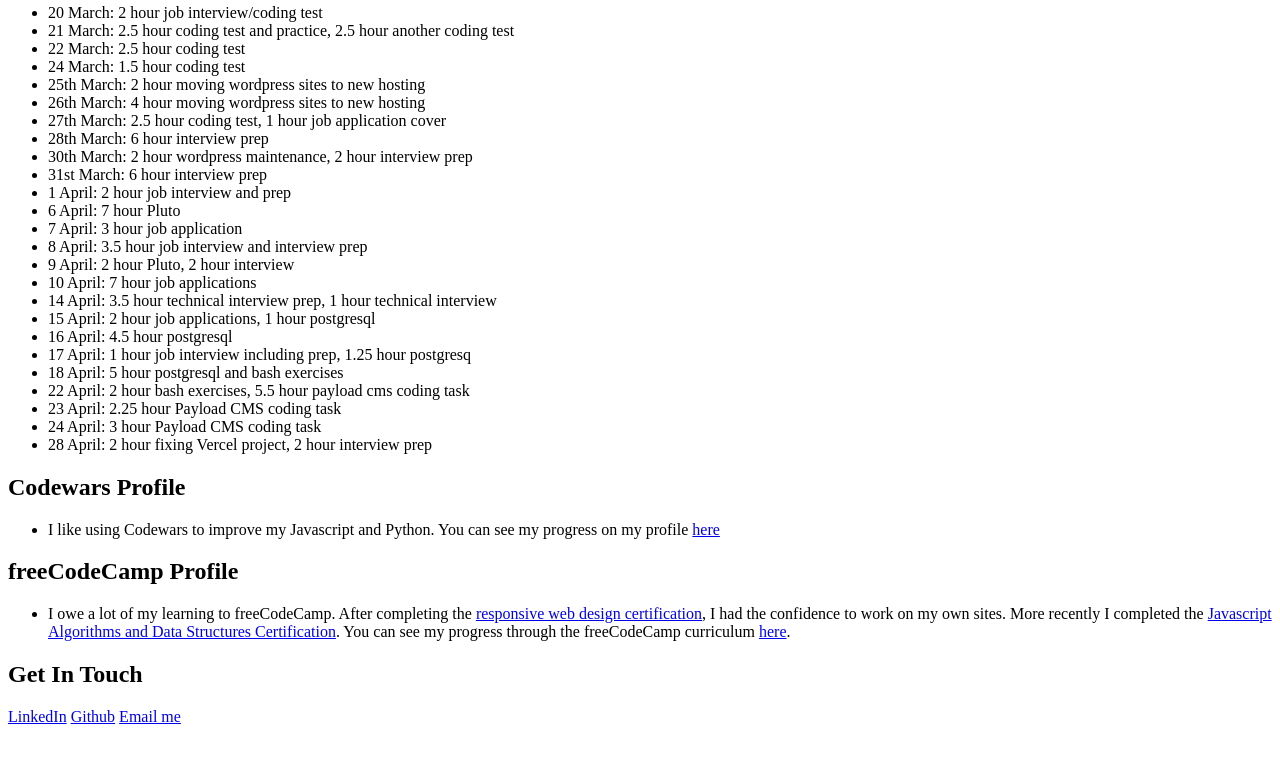
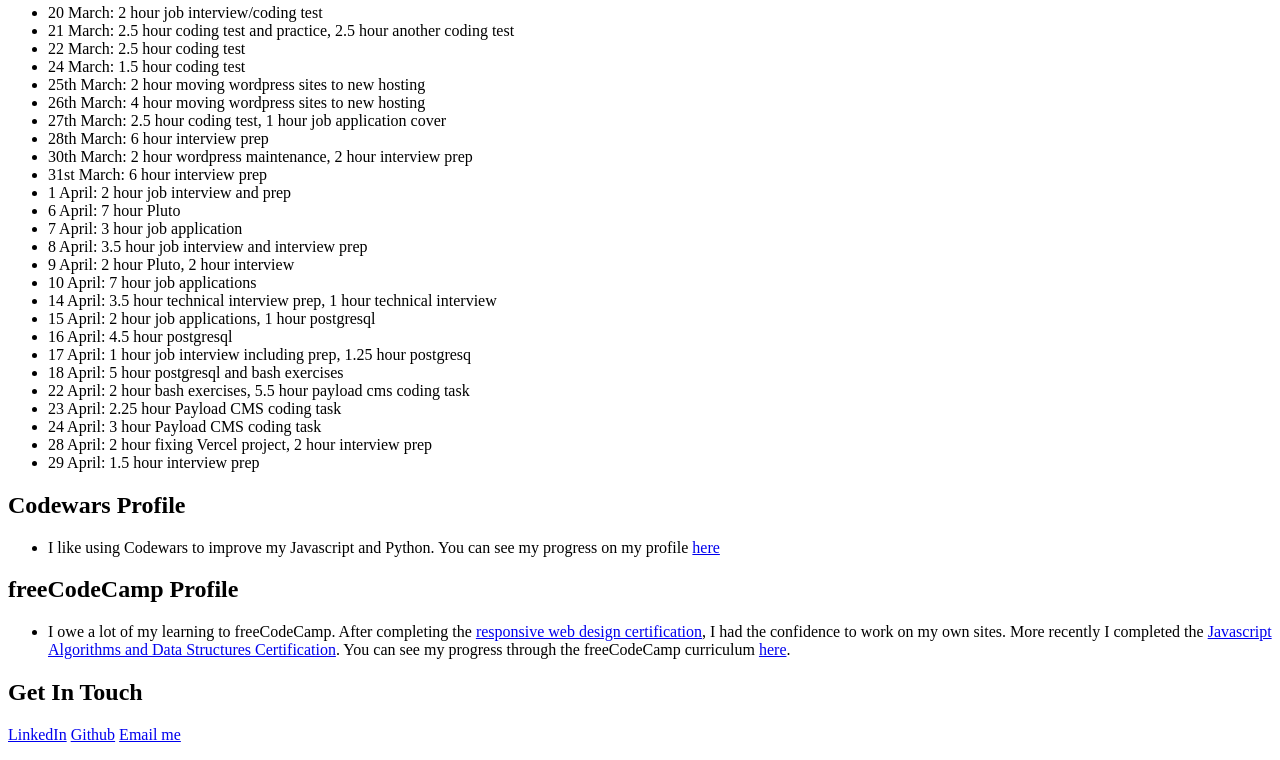
Before and after one commit to jackkershaw/my-coding-progress, an Eleventy site: page src/progress.md in a window 1280 px wide. Shown: the part 7703-8463 px from the top of the page. Built offline with nearby package versions, Linux system fonts and the light colour scheme; Eleventy itself is replaced by a stand-in of ours; files that its build step writes are made by us from their sources.

Commit message:
edit progress doc

```diff
--- a/src/progress.md
+++ b/src/progress.md
@@ -440,6 +440,7 @@
 - 23 April: 2.25 hour Payload CMS coding task
 - 24 April: 3 hour Payload CMS coding task
 - 28 April: 2 hour fixing Vercel project, 2 hour interview prep
+- 29 April: 1.5 hour interview prep
 
 ## Codewars Profile
 
```
